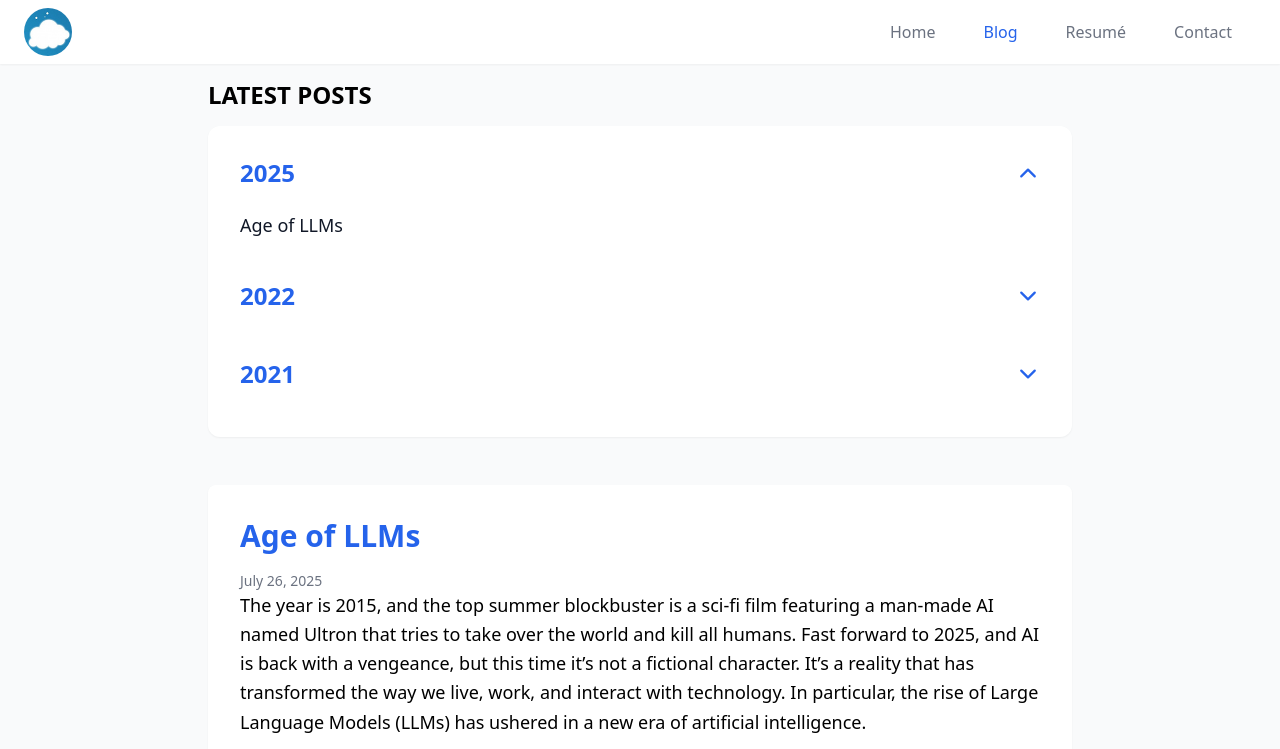
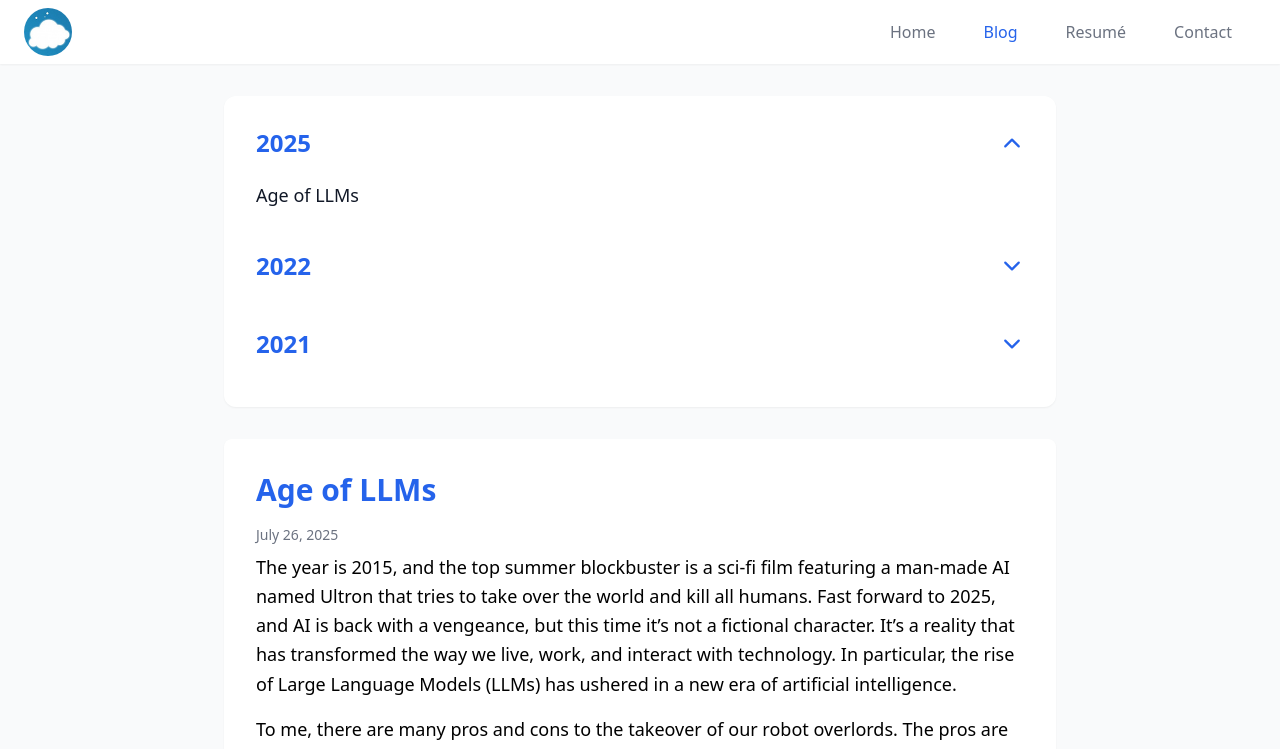
Before and after one commit to lone-cloud/egorphilippov, a Next.js app: page /blog in a window 1280 px wide. Shown: the top 749 px of the page. Built offline with nearby package versions, Linux system fonts and the light colour scheme.

Commit message:
small layout updates

```diff
--- a/src/app/blog/layout.tsx
+++ b/src/app/blog/layout.tsx
@@ -1,7 +1,5 @@
 import type { ReactNode } from 'react';
 import type { Metadata } from 'next';
-
-import PageTitle from '@/components/PageTitle';
 
 export const metadata: Metadata = {
   title: 'Blog | Egor Philippov',
@@ -13,12 +11,5 @@ export const metadata: Metadata = {
 };
 
 export default function BlogLayout({ children }: { children: ReactNode }) {
-  return (
-    <div className="max-w-4xl mx-auto p-8 relative sm:p-4 animate-fade-in-down">
-      <div>
-        <PageTitle title="Latest posts" />
-      </div>
-      {children}
-    </div>
-  );
+  return children;
 }
--- a/src/app/blog/page.tsx
+++ b/src/app/blog/page.tsx
@@ -26,7 +26,7 @@ export default function BlogPage() {
 
   return (
     <>
-      <div className="bg-white rounded-xl p-8 mb-12 shadow-sm">
+      <div className="bg-white rounded-xl p-8 mb-8 shadow-sm">
         {blogPosts.map(({ year, metas }) => (
           <div key={year} className="[&:not(:last-child)]:mb-8">
             <button
@@ -58,7 +58,7 @@ export default function BlogPage() {
         ))}
       </div>
 
-      <div className="[&>div]:mb-12">
+      <div className="[&>div]:mb-8">
         {blogPosts.map(({ year, posts }) =>
           posts.map((Post, i) => <Post key={`${year}-post-${i}`} />),
         )}
--- a/src/app/contact/layout.tsx
+++ b/src/app/contact/layout.tsx
@@ -1,7 +1,5 @@
 import type { Metadata } from 'next';
 import type { ReactNode } from 'react';
-
-import PageTitle from '@/components/PageTitle';
 
 export const metadata: Metadata = {
   title: 'Contact | Egor Philippov',
@@ -13,10 +11,5 @@ export const metadata: Metadata = {
 };
 
 export default function ContactLayout({ children }: { children: ReactNode }) {
-  return (
-    <div className="max-w-4xl mx-auto p-8 relative sm:p-4 animate-fade-in-down">
-      <PageTitle title="Get in touch" />
-      {children}
-    </div>
-  );
+  return children;
 }
--- a/src/app/layout.tsx
+++ b/src/app/layout.tsx
@@ -53,7 +53,9 @@ export default function RootLayout({
         <div className="grid grid-rows-[1fr_min-content] min-h-screen bg-gray-50">
           <Navbar />
 
-          <main className="pt-16">{children}</main>
+          <main className="mt-16 max-w-4xl mx-auto p-2 relative md:p-8 w-full animate-fade-in-down">
+            {children}
+          </main>
 
           <Footer />
         </div>
--- a/src/app/page.tsx
+++ b/src/app/page.tsx
@@ -4,7 +4,6 @@ import Link from 'next/link';
 
 export default function Home() {
   return (
-    <div className="min-h-[80vh] flex items-center justify-center px-8 animate-fade-in-down">
     <div className="max-w-4xl p-8 rounded-2xl bg-white shadow-[0_4px_20px_rgba(0,0,0,0.06)]">
       <div className="uppercase font-bold text-lg tracking-[2px] text-gray-500 mb-8 inline-block py-2 px-4 bg-gray-200/25 rounded-lg">
         👋 Hello
@@ -24,15 +23,17 @@ export default function Home() {
 
       <div className="text-xl leading-relaxed mb-4 text-gray-900 sm:leading-normal">
         I am always looking for exciting new opportunities{' '}
-          <span className="inline-flex items-center bg-gray-200 py-2 px-4 rounded-full text-base font-medium mx-2 transition-all duration-200 hover:-translate-y-0.5 hover:bg-blue-600/20">
+        <span className="gap-2 inline-flex flex-wrap">
+          <span className="inline-flex items-center bg-gray-200 py-2 px-4 rounded-full text-base font-medium transition-all duration-200 hover:-translate-y-0.5 hover:bg-blue-600/20">
             ✔️ remote
           </span>{' '}
-          <span className="inline-flex items-center bg-gray-200 py-2 px-4 rounded-full text-base font-medium mx-2 transition-all duration-200 hover:-translate-y-0.5 hover:bg-blue-600/20">
+          <span className="inline-flex items-center bg-gray-200 py-2 px-4 rounded-full text-base font-medium transition-all duration-200 hover:-translate-y-0.5 hover:bg-blue-600/20">
             ✔️ contract
+          </span>
         </span>
       </div>
 
-        <div className="text-xl">
+      <div className="text-xl mb-4">
         Feel free to{' '}
         <Link
           href="/contact"
@@ -43,6 +44,5 @@ export default function Home() {
         .
       </div>
     </div>
-    </div>
   );
 }
--- a/src/app/resume/layout.tsx
+++ b/src/app/resume/layout.tsx
@@ -11,7 +11,5 @@ export const metadata: Metadata = {
 };
 
 export default function ResumeLayout({ children }: { children: ReactNode }) {
-  return (
-    <div className="max-w-4xl mx-auto p-8 relative sm:p-4 animate-fade-in-down">{children}</div>
-  );
+  return children;
 }
--- a/src/app/resume/page.tsx
+++ b/src/app/resume/page.tsx
@@ -2,17 +2,15 @@
 
 export default function Resume() {
   return (
-    <div className="bg-white rounded-xl p-8 mb-12 shadow-sm">
     <object
       data="/EgorPhilippovResume.pdf"
       width="100%"
       type="application/pdf"
-        className="lg:h-[80vh] h-[50vh] animate-fade-in-down"
+      className="lg:h-[80vh] h-[60vh] min-h-20"
     >
       <iframe
         title="Resumé PDF"
         width="100%"
-          className="lg:h-[80vh] h-[50vh]"
         src="https://docs.google.com/viewer?url=https://egor.philippov.ca/EgorPhilippovResume.pdf&embedded=true"
       >
         <p className="text-center py-8">
@@ -27,6 +25,5 @@ export default function Resume() {
         </p>
       </iframe>
     </object>
-    </div>
   );
 }
--- a/src/components/Footer.tsx
+++ b/src/components/Footer.tsx
@@ -3,7 +3,7 @@ import { FaGithub, FaLinkedin } from 'react-icons/fa';
 const year = new Date().getFullYear();
 
 const Footer = () => (
-  <footer className="p-8 bg-white shadow-sm mt-8">
+  <footer className="p-8 bg-white shadow-sm">
     <div className="max-w-6xl mx-auto flex flex-col items-center gap-8">
       <div className="flex flex-col items-center gap-4">
         <span className="uppercase font-semibold text-sm tracking-wide text-gray-500">
--- a/src/components/PageTitle.tsx
+++ /dev/null
@@ -1,11 +0,0 @@
-interface PageTitleProps {
-  title: string;
-}
-
-const PageTitle = ({ title }: PageTitleProps) => (
-  <div className="inline-block mb-4">
-    <h1 className="uppercase font-bold text-2xl leading-tight">{title}</h1>
-  </div>
-);
-
-export default PageTitle;
--- a/src/components/Posts/UI.tsx
+++ b/src/components/Posts/UI.tsx
@@ -25,7 +25,7 @@ export const SubTitle = ({ children }: ComponentProps) => (
 );
 
 export const EntryDate = ({ children }: ComponentProps) => (
-  <p className="mt-4 text-sm text-gray-500">{children}</p>
+  <p className="mt-4 mb-2 text-sm text-gray-500">{children}</p>
 );
 
 export const BlogEntry = ({ children, id }: BlogEntryProps) => (
--- a/tailwind.config.js
+++ b/tailwind.config.js
@@ -51,8 +51,6 @@ module.exports = {
       },
       animation: {
         'fade-in-down': 'fadeInDown 0.6s ease-out forwards',
-        'fade-in-down-delay-1': 'fadeInDown 0.6s ease-out 0.1s forwards',
-        'fade-in-down-delay-2': 'fadeInDown 0.6s ease-out 0.2s forwards',
         'scale-in': 'scaleIn 0.2s ease-out forwards',
         'scale-out': 'scaleOut 0.2s ease-in forwards',
       },
```
Lines whose indentation alone changed are shown as unchanged.
